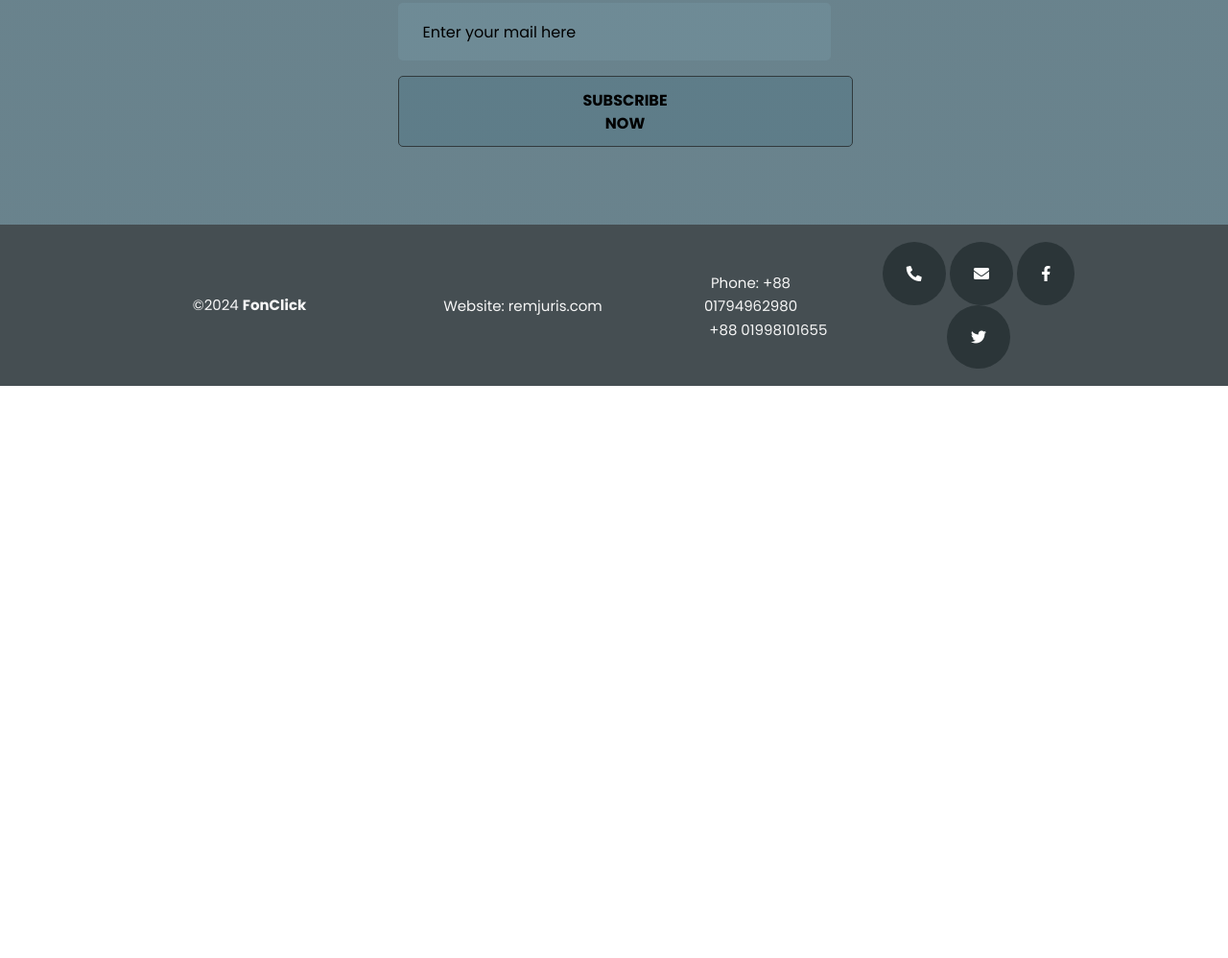
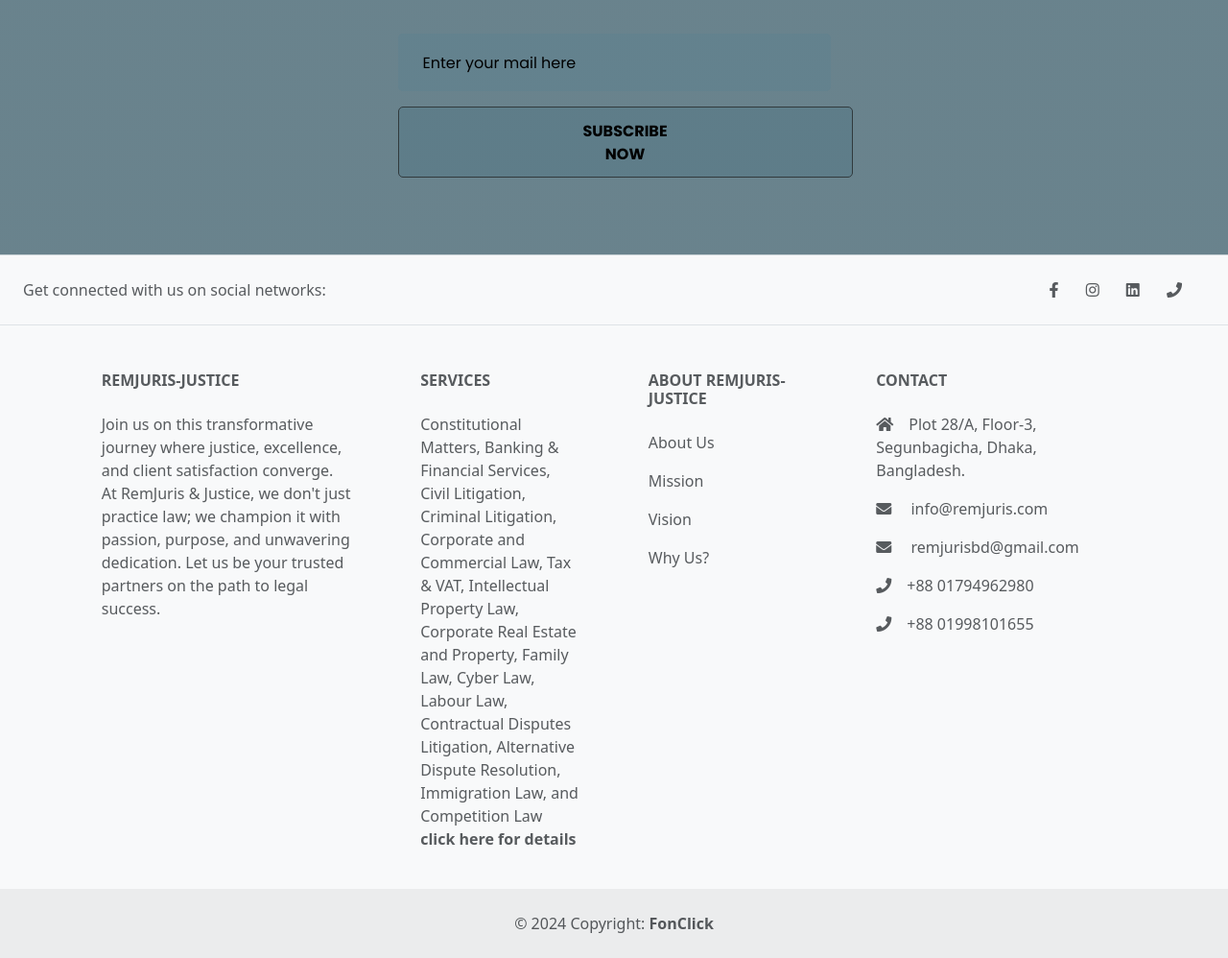
Before and after one commit to al-furkan/RemJuris-Justice, a plain HTML site: page index.html in a window 1280 px wide. Shown: the part 1143-2141 px from the top of the page at 96% size. Before the commit the page ends 1545 px from the top, so only its background shows below. Drawn offline with nearby package versions, Linux system fonts and the light colour scheme; files whose address does not match are found by name.

Commit message:
Nav bar and Footer responsive. Dropdown added in about Us

```diff
--- a/css/style.css
+++ b/css/style.css
@@ -2,7 +2,9 @@
   --primary-font-family: 'Poppins', sans-serif;
 }
 
-
+a{
+  text-decoration: none;
+}
 
 
 
@@ -101,7 +103,7 @@
     padding: 17px 0px 17px 25px;
     border-radius: 5px;
     border: 1px solid transparent;
-    background: rgba(155, 205, 225, 0.10);
+    background: rgba(16, 119, 160, 0.071);
     color: #020202;
   }
   .d2c_newsletter .form-control:focus{
--- a/index.html
+++ b/index.html
@@ -25,9 +25,9 @@
 </head>
 <body>
          <!-- Navigation Bar -->
-         <nav class="navbar navbar-expand-lg navbar-light bg-white">
-            <div class="container-fluid">
-                <a class="navbar-brand" href="#"><img src="./defalt/abrar vai.jpg" alt="Logo" width="100"></a>
+         <nav style="padding-bottom: 1%;" class="navbar navbar-expand-lg navbar-light bg-white">
+            <div style="margin-top: 1%;" class="container-fluid">
+                <a class="navbar-brand" href="#"><img src="./defalt/abrar vai.jpg" alt="Logo" width="130"></a>
                 <button class="navbar-toggler" type="button" data-bs-toggle="collapse" data-bs-target="#navbarNav"
                     aria-controls="navbarNav" aria-expanded="false" aria-label="Toggle navigation">
                     <span class="navbar-toggler-icon"></span>
@@ -37,8 +37,16 @@
                         <li class="nav-item">
                             <a class="nav-link" href="#">Home</a>
                         </li>
-                        <li class="nav-item">
-                            <a class="nav-link" href="#">About Us</a>
+                        <li class="nav-item dropdown">
+                            <a class="nav-link dropdown-toggle" href="#" id="navbarDropdownMenuLink" role="button" data-bs-toggle="dropdown" aria-haspopup="true" aria-expanded="false">
+                              About Firm
+                            </a>
+                            <div style="background-color: rgba(240, 248, 255, 0);" class="dropdown-menu" aria-labelledby="navbarDropdownMenuLink">
+                              <a class="dropdown-item" href="#">About Us</a>
+                              <a class="dropdown-item" href="#">Vision Statement</a>
+                              <a class="dropdown-item" href="#">Mission Statement</a>
+                              <a class="dropdown-item" href="#">Why Us?</a>
+                            </div>
                         </li>
                         <li class="nav-item">
                             <a class="nav-link" href="#">Practice Areas</a>
@@ -56,6 +64,7 @@
                 </div>
             </div>
         </nav>
+
     <!-- Contact Secion Start -->
 <!-- Home page Body Title -->
 <div style="padding: 0.1% ; background-color:  rgba(194, 203, 211, 0.692);text-align: center;">
@@ -123,37 +132,119 @@
   <!-- News-letter Section End -->
 
   <!-- Footer Section Start  -->
-  <div class="d2c_footer">
-      <div class="container">
-          <div class="row justify-content-center align-items-center">
-              <div class="col-sm-6 col-md-4 col-lg-3 text-center">
+  <!-- <div class="d2c_footer"> -->
+
+  <!-- Footer -->
+<footer class="text-center text-lg-start bg-body-tertiary text-muted">
+    <!-- Section: Social media -->
+    <section class="d-flex justify-content-center justify-content-lg-between p-4 border-bottom">
+      <!-- Left -->
+      <div class="me-5 d-none d-lg-block">
+        <span>Get connected with us on social networks:</span>
+      </div>
+      <!-- Left -->
+
+      <!-- Right -->
+      <div>
+        <a href="https://www.facebook.com/RemJurisBD" class="me-4 text-reset">
+          <i class="fab fa-facebook-f"></i>
+        </a>
+        <a href="" class="me-4 text-reset">
+          <i class="fab fa-instagram"></i>
+        </a>
+        <a href="" class="me-4 text-reset">
+          <i class="fab fa-linkedin"></i>
+        </a>
+        <a href="+8801794962980" class="me-4 text-reset">
+            <i class="fa fa-phone"></i>
+          </a>
+      </div>
+      <!-- Right -->
+    </section>
+    <!-- Section: Social media -->
+
+    <!-- Section: Links  -->
+    <section class="">
+      <div class="container text-center text-md-start mt-5">
+        <!-- Grid row -->
+        <div class="row mt-3">
+          <!-- Grid column -->
+          <div class="col-md-3 col-lg-4 col-xl-3 mx-auto mb-4">
+            <!-- Content -->
+            <h6 class="fw-bold mb-4">
+              REMJURIS-JUSTICE
+            </h6>
             <p>
-                      ©2024<span class="ms-1"><a href="https://fonclick.com/furkan">FonClick</a></span>
+                Join us on this transformative journey where justice, excellence, and client satisfaction converge. At RemJuris & Justice, we don't just practice law; we champion it with passion, purpose, and unwavering dedication. Let us be your trusted partners on the path to legal success.
             </p>
           </div>
-              <div class="col-sm-6 col-md-4 col-lg-3 mt-2 mt-md-0 text-center">
-                  <div class="dropup-center dropup">
-                      <button class="d2c_btn" type="button" data-bs-toggle="dropdown" aria-expanded="false">
-                        Website: remjuris.com
-                      </button>
+          <!-- Grid column -->
+
+          <!-- Grid column -->
+          <div class="col-md-2 col-lg-2 col-xl-2 mx-auto mb-4">
+            <!-- Links -->
+            <h6 class="text-uppercase fw-bold mb-4">
+              Services
+            </h6>
+            <p>
+                Constitutional Matters, Banking & Financial Services, Civil Litigation, Criminal Litigation, Corporate and Commercial Law, Tax & VAT, Intellectual Property Law, Corporate Real Estate and Property, Family Law, Cyber Law, Labour Law, Contractual Disputes Litigation, Alternative Dispute Resolution, Immigration Law, and Competition Law
+              <a style="color: blue;" href="./practiesArea.html" class="text-reset"> <strong>click here for details</strong></a>
+            </p>
           </div>
+          <!-- Grid column -->
+
+          <!-- Grid column -->
+          <div class="col-md-3 col-lg-2 col-xl-2 mx-auto mb-4">
+            <!-- Links -->
+            <h6 class="text-uppercase fw-bold mb-4">
+              About REMJURIS-JUSTICE
+            </h6>
+            <p>
+              <a href="#!" class="text-reset">About Us</a>
+            </p>
+            <p>
+              <a href="#!" class="text-reset">Mission</a>
+            </p>
+            <p>
+              <a href="#!" class="text-reset">Vision</a>
+            </p>
+            <p>
+              <a href="#!" class="text-reset">Why Us?</a>
+            </p>
           </div>
-              <div class="col-sm-6 col-md-4 col-lg-2 mt-2 mt-md-0  text-center">
-                  <div class="d2c_condition">
-                      <a href="#">Phone:   <span>+88 01794962980</span> <span style="margin-left: 22%;">+88 01998101655</span></a>
+          <!-- Grid column -->
+
+          <!-- Grid column -->
+          <div class="col-md-4 col-lg-3 col-xl-3 mx-auto mb-md-0 mb-4">
+            <!-- Links -->
+            <h6 class="text-uppercase fw-bold mb-4">Contact</h6>
+            <p><i class="fas fa-home me-3"></i>Plot 28/A, Floor-3, Segunbagicha, Dhaka, Bangladesh.</p>
+            <p>
+              <i class="fas fa-envelope me-3"></i>
+              info@remjuris.com
+            </p>
+            <p>
+                <i class="fas fa-envelope me-3"></i>
+                remjurisbd@gmail.com
+              </p>
+            <p><i class="fas fa-phone me-3"></i>+88 01794962980</p>
+            <p><i class="fas fa-phone me-3"></i>+88 01998101655</p>
           </div>
+          <!-- Grid column -->
         </div>
-              <div class="col-sm-6 col-md-4 col-lg-3 mt-2 mt-lg-0 text-center">
-                  <div class="d2c_icon">
-                      <span><a href="#"><i class="fas fa-phone-alt"></i></a></span>
-                      <span><a href="#"><i class="fas fa-envelope"></i></a></span>
-                      <span><a href="facebook.com/RemJurisBD"><i class="fab fa-facebook-f"></i></a></span>
-                      <span><a href="#"><i class="fab fa-twitter"></i></a></span>
+        <!-- Grid row -->
       </div>
+    </section>
+    <!-- Section: Links  -->
+
+    <!-- Copyright -->
+    <div class="text-center p-4" style="background-color: rgba(0, 0, 0, 0.05);">
+      © 2024 Copyright:
+      <a class="text-reset fw-bold" href="https://fonclick.com/furkan/">FonClick</a>
     </div>
-          </div>
-      </div>
-  </div>
+    <!-- Copyright -->
+  </footer>
+  <!-- Footer -->
   <!-- Footer Section End  -->
 
 
```
Also changed, not shown: aboutus.html (+1 -0 lines). Lines whose indentation alone changed are shown as unchanged.
